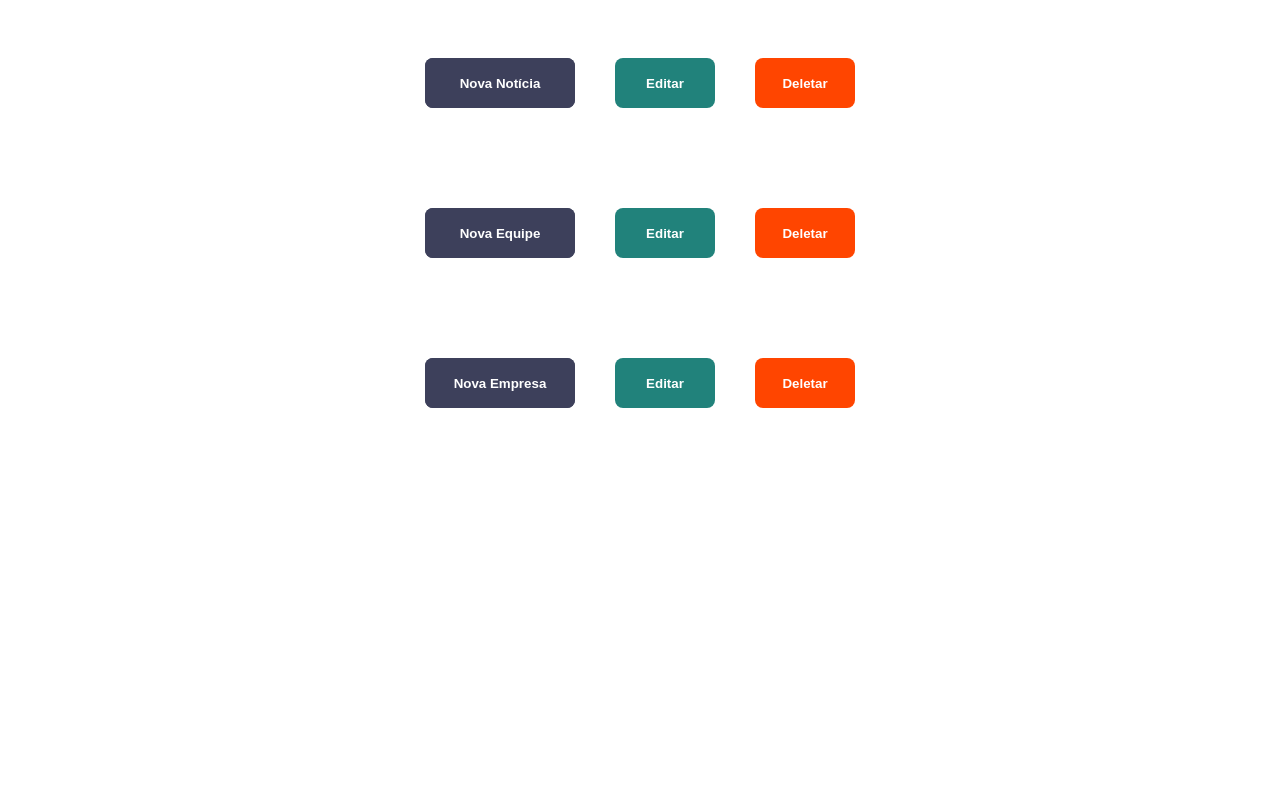
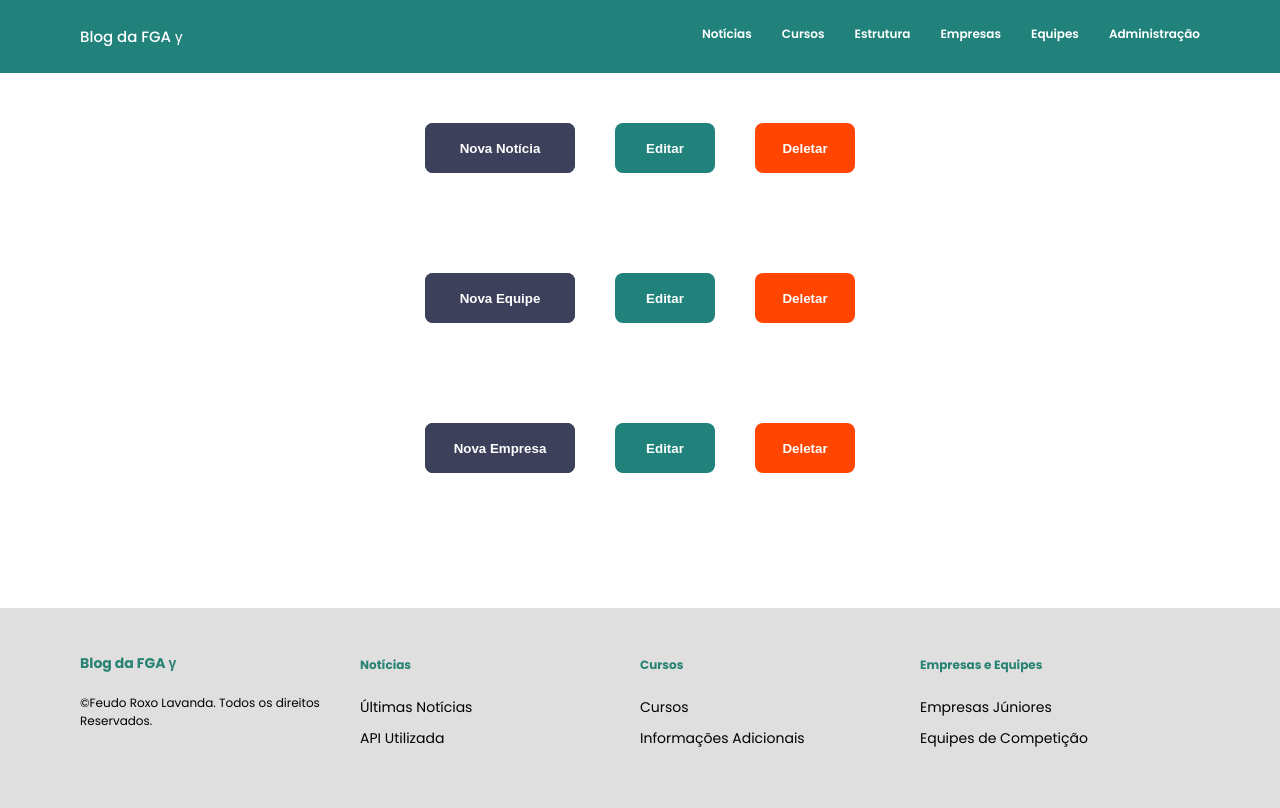
Before and after one commit to DS-roxo-lavanda-22-2/blog-fga, a Django app: page /gestao/ in a window 1280 px wide. Before the commit the page ends 408 px from the top, so only its background shows below. Run offline with Django 4.2, Linux system fonts and the light colour scheme.

Commit message:
Adicionando navbar na página de editar/deletar

```diff
--- a/fga/static/css/administracao.css
+++ b/fga/static/css/administracao.css
@@ -1,15 +1,41 @@
 @import url('https://fonts.googleapis.com/css2?family=Poppins:wght@100;200;300;400;500;600;700;800;900&display=swap');
 
+* {
+    box-sizing: border-box;
+    margin: 0;
+    padding: 0;
+}
 
-a {
-text-decoration: none;
-list-style: none;
-color: white;
+li,
+a,
+button {
+    color: #fff;
+    font-weight: 600;
+    text-decoration: none;
+    list-style: none;
 }
 
 body {
     font-family: 'Poppins', sans-serif;
     font-size: 12px;
+}
+
+.logo {
+    font-weight: 500;
+    font-size: 15px;
+    color: #fff;
+}
+
+.navbar {
+    background-color: #21827B;
+    display: flex;
+    justify-content: space-between;
+    padding: 25px 80px;
+}
+
+.menu__list {
+    display: flex;
+    gap: 30px;
 }
 
 .parent__container {
@@ -85,3 +111,52 @@ p {
 .delete__btn:hover {
     background-color: rgb(72, 30, 15);
 }
+
+.footer__box {
+    background-color: #dededef2;
+    padding: 0px 80px 0px 80px;
+}
+
+.footer__container {
+    font-family: 'Poppins', sans-serif;
+    display: grid;
+    grid-template-columns: repeat(4, 1fr);
+    grid-template-rows: 1fr;
+    margin-top: 85px;
+}
+
+.footer__box-01 {
+    grid-area: 1 / 1 / 2 / 2;
+    height: 200px;
+}
+
+.footer__title {
+    color: #288372;
+    text-align: left;
+    text-align: left;
+    padding-top: 45px;
+    padding-bottom: 10px;
+}
+
+.footer__subtitle {
+    color: #288372;
+    text-align: left;
+    padding-top: 45px;
+    padding-bottom: 10px;
+    line-height: 1.5rem;
+}
+
+.footer__description {
+    font-weight: 400;
+    font-size: 14px;
+    line-height: 1.3rem;
+}
+
+
+.footer__box-02 {
+    grid-area: 1 / 2 / 2 / 3;
+}
+
+.footer__box-03 {
+    grid-area: 1 / 3 / 2 / 4;
+}
--- a/fga/templates/administracao/index.html
+++ b/fga/templates/administracao/index.html
@@ -9,6 +9,25 @@
     <link rel="stylesheet" type="text/css" href="{% static 'css/administracao.css' %}"/>
 </head>
 <body>
+    <header>
+        <nav class="navbar">
+            <div class="logo">
+                Blog da FGA γ
+            </div>
+
+            <div>
+                <ul class="menu__list">
+                    <li><a href="">Notícias</a></li>
+                    <li><a href="">Cursos</a></li>
+                    <li><a href="">Estrutura</a></li>
+                    <li><a href="">Empresas</a></li>
+                    <li><a href="">Equipes</a></li>
+                    <li><a href="">Administração</a></li>
+                </ul>
+            </div>
+        </nav>
+    </header>
+
     <section>
         <div class="parent__container">
             <div class="box-01">
@@ -56,5 +75,38 @@
             </div>
         </div>
     </section>
+
+    <section class="footer__box">
+        <div class="footer__container">
+            <div class="footer__box-01">
+                <h3 class="footer__title">Blog da FGA γ</h3>
+                <p classe="footer__description">©Feudo Roxo Lavanda. Todos os direitos Reservados.</p>
+            </div>
+
+            <div class="footer__box-02">
+                <h4 class="footer__subtitle">Notícias</h4>
+                <div class="footer__description">
+                    <p>Últimas Notícias</p>
+                    <p>API Utilizada</p>
+                </div>
+            </div>
+
+            <div class="footer__box-03">
+                <h4 class="footer__subtitle">Cursos</h4>
+                <div class="footer__description">
+                    <p>Cursos</p>
+                    <p>Informações Adicionais</p>
+                </div>
+            </div>
+
+            <div class="footer__box-04">
+                <h4 class="footer__subtitle">Empresas e Equipes</h4>
+                <div class="footer__description">
+                    <p>Empresas Júniores</p>
+                    <p>Equipes de Competição</p>
+                </div>
+            </div>
+        </div>
+    </section>
 </body>
 </html>
```
